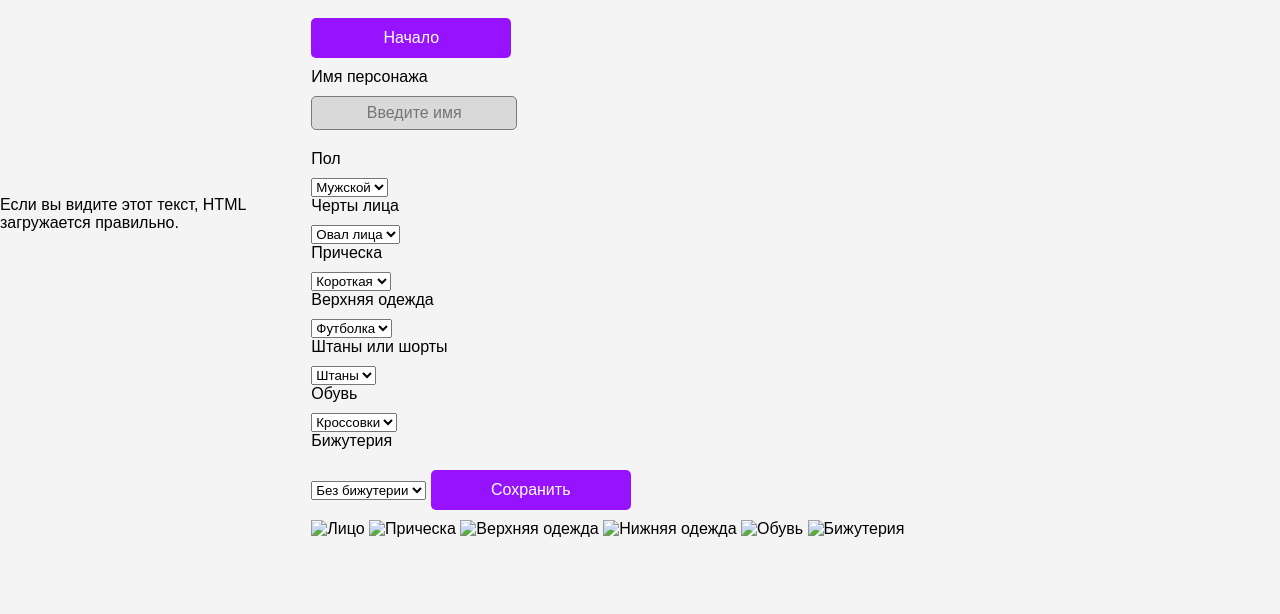
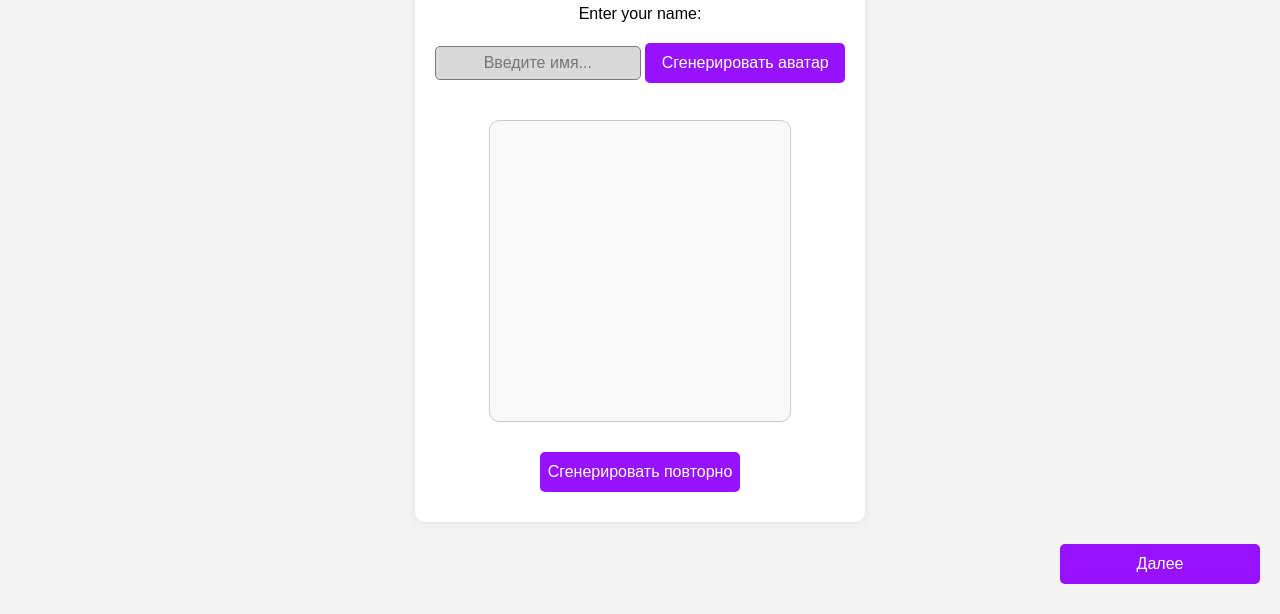
Before and after one commit to Jimaet/project, a plain HTML site: page person.html in a window 1280 px wide. Shown: the part 186-800 px from the top of the page. Drawn offline with Linux system fonts and the light colour scheme.

Commit message:
Update person.html

```diff
--- a/person.html
+++ b/person.html
@@ -3,77 +3,21 @@
 <head>
     <meta charset="UTF-8">
     <meta name="viewport" content="width=device-width, initial-scale=1.0">
+    <title>Create Avatar</title>
     <link rel="stylesheet" href="person.css">
-    <title>Настройка персонажа - Pet Mate</title>
 </head>
 <body>
-    <p>Если вы видите этот текст, HTML загружается правильно.</p>
-    <div id="customization-screen" class="screen">
-        <h1>Приветствуем вас в нашей игре!👋 Тут ты сможешь настроить своего персонажа💖</h1>
-        <button id="start-customization">Начало</button>
-
-        <div id="customization-form" class="hidden">
-            <label for="character-name">Имя персонажа</label>
-            <input type="text" id="character-name" name="character-name" placeholder="Введите имя">
-
-            <label for="character-gender">Пол</label>
-            <select id="character-gender" name="character-gender">
-                <option value="male">Мужской</option>
-                <option value="female">Женский</option>
-            </select>
-
-            <label for="character-face">Черты лица</label>
-            <select id="character-face" name="character-face">
-                <option value="oval">Овал лица</option>
-                <option value="eyes">Глаза</option>
-                <option value="eyebrows">Брови</option>
-                <option value="mouth">Рот</option>
-            </select>
-
-            <label for="character-hair">Прическа</label>
-            <select id="character-hair" name="character-hair">
-                <option value="short">Короткая</option>
-                <option value="long">Длинная</option>
-                <option value="curly">Кудрявая</option>
-            </select>
-
-            <label for="character-top">Верхняя одежда</label>
-            <select id="character-top" name="character-top">
-                <option value="tshirt">Футболка</option>
-                <option value="shirt">Рубашка</option>
-                <option value="jacket">Куртка</option>
-            </select>
-
-            <label for="character-bottom">Штаны или шорты</label>
-            <select id="character-bottom" name="character-bottom">
-                <option value="pants">Штаны</option>
-                <option value="shorts">Шорты</option>
-            </select>
-
-            <label for="character-shoes">Обувь</label>
-            <select id="character-shoes" name="character-shoes">
-                <option value="sneakers">Кроссовки</option>
-                <option value="boots">Ботинки</option>
-                <option value="sandals">Сандалии</option>
-            </select>
-
-            <label for="character-accessories">Бижутерия</label>
-            <select id="character-accessories" name="character-accessories">
-                <option value="none">Без бижутерии</option>
-                <option value="necklace">Ожерелье</option>
-                <option value="earrings">Серьги</option>
-            </select>
-
-            <button id="save-character">Сохранить</button>
-        </div>
-
-        <div id="character-display">
-            <img id="character-face-img" src="" alt="Лицо">
-            <img id="character-hair-img" src="" alt="Прическа">
-            <img id="character-top-img" src="" alt="Верхняя одежда">
-            <img id="character-bottom-img" src="" alt="Нижняя одежда">
-            <img id="character-shoes-img" src="" alt="Обувь">
-            <img id="character-accessories-img" src="" alt="Бижутерия">
+    <div class="container">
+        <h1>Create Your Avatar</h1>
+        <form id="avatarForm">
+            <label for="username">Enter your name:</label>
+            <input type="text" id="username" name="username" placeholder="Введите имя..." required>
+            <button type="button" id="generateAvatar">Сгенерировать аватар</button>
+        </form>
+        <div id="avatarContainer"></div>
+        <div class="buttons">
+            <button type="button" id="regenerateAvatar">Сгенерировать повторно</button>
+            <button type="button" id="nextStep">Далее</button>
         </div>
     </div>
 
```
